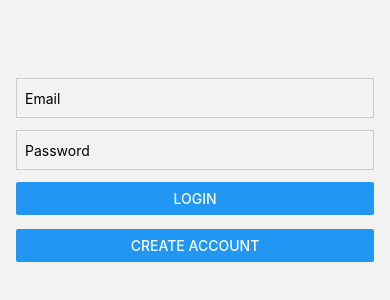
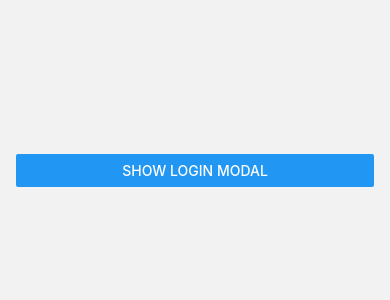
Before and after one commit to HuongNguyen210203/firstProject_reactNative, a React Native app: screen /Login in a window 390 px wide. Shown: the part 252-552 px from the top of the page. Built offline with nearby package versions, Linux system fonts and the light colour scheme.

Commit message:
create login modal

```diff
--- a/FirebaseConfig.ts
+++ b/FirebaseConfig.ts
@@ -1,12 +1,9 @@
-// Import the functions you need from the SDKs you need
+// FirebaseConfig.js
 import { initializeApp } from "firebase/app";
-import { getAuth } from "firebase/auth";
-
-// TODO: Add SDKs for Firebase products that you want to use
-// https://firebase.google.com/docs/web/setup#available-libraries
+import { getAuth, setPersistence, browserLocalPersistence } from "firebase/auth"; // Ensure you import setPersistence
+import AsyncStorage from "@react-native-async-storage/async-storage"; // Ensure you're importing AsyncStorage
 
 // Your web app's Firebase configuration
-// For Firebase JS SDK v7.20.0 and later, measurementId is optional
 const firebaseConfig = {
     apiKey: "AIzaSyA0_if_J3ng3_Yb7VWWtwpOr2aAXUcM-Ic",
     authDomain: "reanatauth.firebaseapp.com",
@@ -18,5 +15,20 @@ const firebaseConfig = {
 };
 
 // Initialize Firebase
-export const FIREBASE_APP = initializeApp(firebaseConfig);
-export const FIREBASE_AUTH = getAuth(FIREBASE_APP);
+const FIREBASE_APP = initializeApp(firebaseConfig);
+
+// Initialize Firebase Auth
+const FIREBASE_AUTH = getAuth(FIREBASE_APP);
+
+// Set persistence
+setPersistence(FIREBASE_AUTH, browserLocalPersistence)
+    .then(() => {
+        console.log("Persistence set to browserLocalPersistence.");
+        // Now you can proceed to use FIREBASE_AUTH for authentication
+    })
+    .catch((error) => {
+        console.error("Error setting persistence: ", error);
+    });
+
+// Export the initialized Firebase app and auth instance
+export { FIREBASE_APP, FIREBASE_AUTH };
--- a/app/screens/login.tsx
+++ b/app/screens/login.tsx
@@ -7,7 +7,9 @@ import {
     StyleSheet,
     Alert,
     KeyboardAvoidingView,
-    Platform
+    Modal,
+    Text,
+    Pressable
 } from 'react-native';
 import { FIREBASE_AUTH } from '../../FirebaseConfig';
 import { signInWithEmailAndPassword, createUserWithEmailAndPassword } from 'firebase/auth';
@@ -16,6 +18,7 @@ const Login = () => {
     const [email, setEmail] = useState('');
     const [password, setPassword] = useState('');
     const [loading, setLoading] = useState(false);
+    const [modalVisible, setModalVisible] = useState(false);
     const auth = FIREBASE_AUTH;
 
     const signIn = async () => {
@@ -23,7 +26,7 @@ const Login = () => {
             setLoading(true);
             const response = await signInWithEmailAndPassword(auth, email, password);
             console.log(response);
-            // Optionally, navigate to the next screen or do something after successful login
+            // Navigate to the next screen or handle success
         } catch (error: any) {
             console.error(error);
             Alert.alert('Sign in failed', error.message);
@@ -37,7 +40,7 @@ const Login = () => {
             setLoading(true);
             const response = await createUserWithEmailAndPassword(auth, email, password);
             console.log(response);
-            // Optionally, navigate to the next screen or show a success message
+            // Handle success, maybe navigate or show a message
         } catch (error: any) {
             console.error(error);
             Alert.alert('Sign up failed', error.message);
@@ -49,10 +52,27 @@ const Login = () => {
     return (
         <KeyboardAvoidingView
             style={styles.container}
-            behavior={Platform.OS === 'ios' ? 'padding' : 'height'} // Adjust for iOS and Android
-            keyboardVerticalOffset={Platform.OS === 'ios' ? 100 : 0} // Offset for the keyboard
+            behavior="height" // 'height' works well for Android to adjust the layout when the keyboard is visible
         >
-            <View style={styles.innerContainer}>
+            <Button
+                title="Show Login Modal"
+                onPress={() => setModalVisible(true)} // Open modal
+            />
+
+            {/* Modal Component */}
+            <Modal
+                animationType="slide"
+                transparent={true}
+                visible={modalVisible}
+                onRequestClose={() => {
+                    setModalVisible(!modalVisible);
+                }}
+            >
+                <View style={styles.modalContainer}>
+                    <View style={styles.modalView}>
+                        <Text style={styles.modalText}>Login</Text>
+
+                        {/* Email Input */}
                         <TextInput
                             value={email}
                             style={styles.input}
@@ -60,6 +80,8 @@ const Login = () => {
                             autoCapitalize="none"
                             onChangeText={setEmail}
                         />
+
+                        {/* Password Input */}
                         <TextInput
                             value={password}
                             style={styles.input}
@@ -67,16 +89,36 @@ const Login = () => {
                             secureTextEntry={true}
                             onChangeText={setPassword}
                         />
+
+                        {/* Modal Buttons */}
+                        <View style={styles.modalButtons}>
+                            <Pressable
+                                style={[styles.button, styles.buttonClose]}
+                                onPress={() => setModalVisible(!modalVisible)} // Close modal
+                            >
+                                <Text style={styles.textStyle}>Cancel</Text>
+                            </Pressable>
+                            <Pressable
+                                style={[styles.button, styles.buttonPrimary]}
+                                onPress={signIn} // Sign in action
+                            >
                                 {loading ? (
-                    <ActivityIndicator size="large" color="#0000ff" />
+                                    <ActivityIndicator size="small" color="#fff" />
                                 ) : (
-                    <><div style={styles.buttonlogin}>
-                        <Button title="Login" onPress={signIn} />
-                        <Button title="Create Account" onPress={signUp} />
-                    </div>
-                    </>
+                                    <Text style={styles.textStyle}>Sign in</Text>
                                 )}
+                            </Pressable>
                         </View>
+
+                        <Pressable
+                            onPress={signUp}
+                            style={styles.signupLink}
+                        >
+                            <Text style={styles.signupText}>Don't have an account? Sign up here</Text>
+                        </Pressable>
+                    </View>
+                </View>
+            </Modal>
         </KeyboardAvoidingView>
     );
 };
@@ -88,23 +130,67 @@ const styles = StyleSheet.create({
         justifyContent: 'center',
         padding: 16,
     },
-    innerContainer: {
-        flex: 1,
-        justifyContent: 'center', // Center content vertically
-    },
     input: {
         height: 40,
         borderColor: '#ccc',
         borderWidth: 1,
         marginBottom: 12,
         paddingHorizontal: 8,
+        width: '100%',
     },
-    buttonlogin: {
-        height: 80,
-        display: 'flex',
-        flexDirection: 'column',
-        justifyContent: "space-between",
+    modalContainer: {
+        flex: 1,
+        justifyContent: 'center',
+        alignItems: 'center',
+        backgroundColor: 'rgba(0, 0, 0, 0.5)', // Dim background
+    },
+    modalView: {
+        width: '80%',
+        backgroundColor: 'white',
+        borderRadius: 10,
+        padding: 20,
+        alignItems: 'center',
+        shadowColor: '#000',
+        shadowOffset: { width: 0, height: 2 },
+        shadowOpacity: 0.25,
+        shadowRadius: 4,
+        elevation: 5,
+    },
+    modalText: {
+        fontSize: 20,
+        fontWeight: 'bold',
+        marginBottom: 20,
+    },
+    modalButtons: {
+        flexDirection: 'row',
+        justifyContent: 'space-between',
+        width: '100%',
+        marginTop: 20,
+    },
+    button: {
+        padding: 10,
+        borderRadius: 5,
+    },
+    buttonClose: {
+        backgroundColor: '#ccc',
+        flex: 1,
+        marginRight: 10,
+    },
+    buttonPrimary: {
+        backgroundColor: '#2196F3',
+        flex: 1,
+    },
+    textStyle: {
         color: 'white',
+        fontWeight: 'bold',
+        textAlign: 'center',
+    },
+    signupLink: {
+        marginTop: 15,
+    },
+    signupText: {
+        color: '#2196F3',
+        textDecorationLine: 'underline',
     },
 });
 
--- a/package.json
+++ b/package.json
@@ -11,6 +11,8 @@
   "dependencies": {
     "@expo/metro-runtime": "~3.2.3",
     "@react-native-async-storage/async-storage": "^1.24.0",
+    "@react-native-firebase/app": "^21.0.0",
+    "@react-native-firebase/auth": "^21.0.0",
     "@react-navigation/native": "^6.1.18",
     "@react-navigation/native-stack": "^6.11.0",
     "@types/react": "^18.3.10",
```
Also changed, not shown: 1 other file (tests, documents, lock files or other folders). Lines whose indentation alone changed are shown as unchanged.
